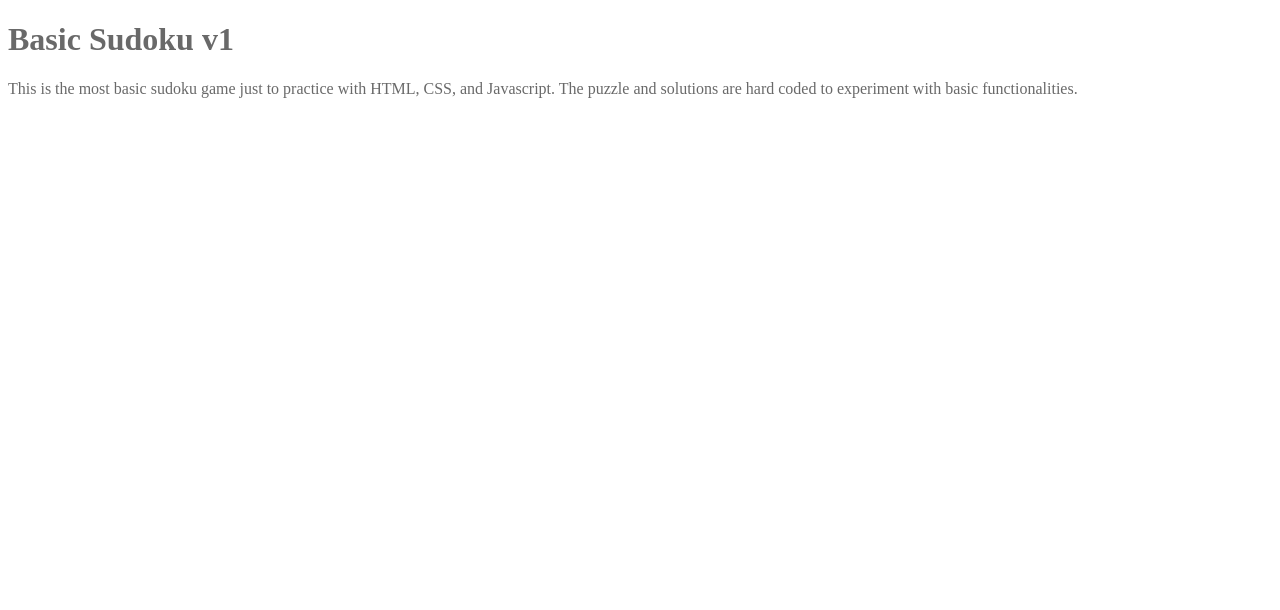
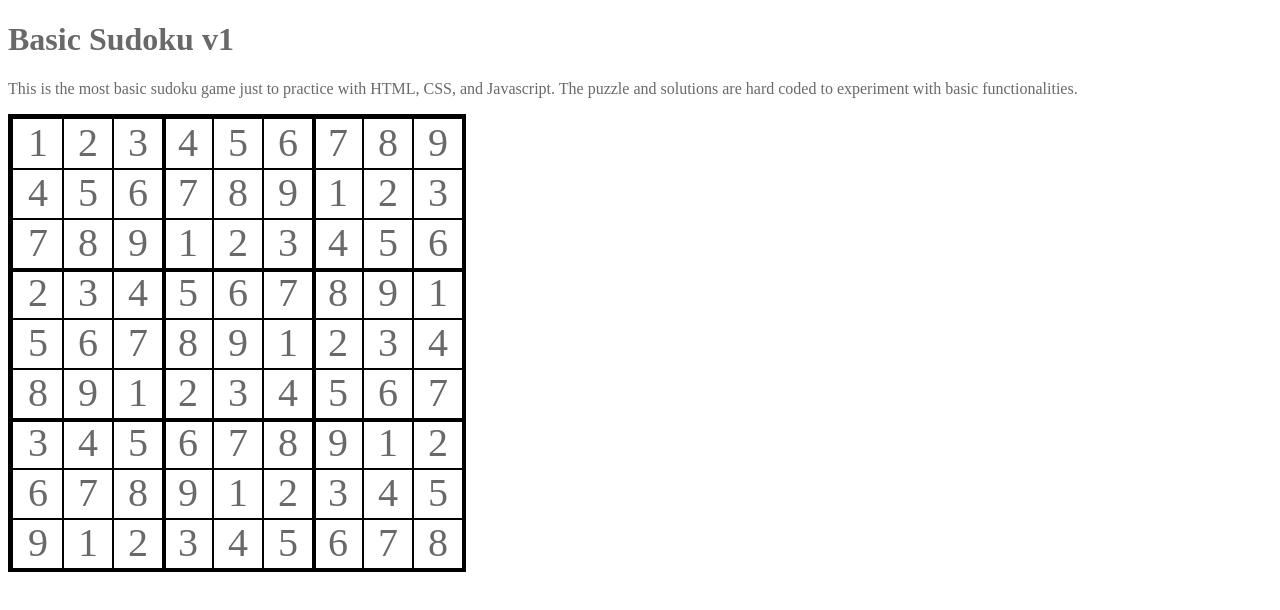
Before and after one commit to itsOwlbit/sudoku-project, a plain HTML site: page sudoku-classic-v1/index.html in a window 1280 px wide. Drawn offline with Linux system fonts and the light colour scheme.

Commit message:
designing the puzzle board and documenting game

```diff
--- /dev/null
+++ b/sudoku-classic-v1/css/reset.css
@@ -0,0 +1,48 @@
+/* http://meyerweb.com/eric/tools/css/reset/
+   v2.0 | 20110126
+   License: none (public domain)
+*/
+
+html, body, div, span, applet, object, iframe,
+h1, h2, h3, h4, h5, h6, p, blockquote, pre,
+a, abbr, acronym, address, big, cite, code,
+del, dfn, em, img, ins, kbd, q, s, samp,
+small, strike, strong, sub, sup, tt, var,
+b, u, i, center,
+dl, dt, dd, ol, ul, li,
+fieldset, form, label, legend,
+table, caption, tbody, tfoot, thead, tr, th, td,
+article, aside, canvas, details, embed,
+figure, figcaption, footer, header, hgroup,
+menu, nav, output, ruby, section, summary,
+time, mark, audio, video {
+	margin: 0;
+	padding: 0;
+	border: 0;
+	font-size: 100%;
+	font: inherit;
+	vertical-align: baseline;
+}
+/* HTML5 display-role reset for older browsers */
+article, aside, details, figcaption, figure,
+footer, header, hgroup, menu, nav, section {
+	display: block;
+}
+body {
+	line-height: 1;
+}
+ol, ul {
+	list-style: none;
+}
+blockquote, q {
+	quotes: none;
+}
+blockquote:before, blockquote:after,
+q:before, q:after {
+	content: '';
+	content: none;
+}
+table {
+	border-collapse: collapse;
+	border-spacing: 0;
+}
--- /dev/null
+++ b/sudoku-classic-v1/css/styles.css
@@ -0,0 +1,30 @@
+body {
+    color: #696969;
+}
+
+.container {
+    color: #696969;
+    font-size: 2.5rem;
+    line-height: 3rem;
+    width: fit-content;
+    display: grid;
+    grid-template-rows: repeat(9, 50px);
+    grid-template-columns: repeat(9, 50px);
+    grid-auto-flow: row;
+    border: 4px solid black;
+}
+
+.item {
+    height: 100%;
+    width: 100%;
+    border: 1px solid black;
+    text-align: center;
+}
+
+.row-3, .row-6 {
+    border-bottom: 3px solid black;
+}
+
+.col-3, .col-6 {
+    border-right: 3px solid black;
+}
--- a/sudoku-classic-v1/index.html
+++ b/sudoku-classic-v1/index.html
@@ -3,7 +3,8 @@
 <head>
     <meta charset="UTF-8">
     <meta name="viewport" content="width=device-width, initial-scale=1.0">
-    <link rel="stylesheet" href="../css/styles.css">
+    <!-- <link rel="stylesheet" href="css/reset.css"> -->
+    <link rel="stylesheet" href="css/styles.css">
     <title>Basic Sudoku</title>
 </head>
 <body>
@@ -11,5 +12,88 @@
     <div>
         <p>This is the most basic sudoku game just to practice with HTML, CSS, and Javascript.  The puzzle and solutions are hard coded to experiment with basic functionalities.</p>
     </div>
+    <div class="container">
+        <div class="item row-1 col-1 block-1">1</div>
+        <div class="item row-1 col-2 block-1">2</div>
+        <div class="item row-1 col-3 block-1">3</div>
+        <div class="item row-1 col-4 block-2">4</div>
+        <div class="item row-1 col-5 block-2">5</div>
+        <div class="item row-1 col-6 block-2">6</div>
+        <div class="item row-1 col-7 block-3">7</div>
+        <div class="item row-1 col-8 block-3">8</div>
+        <div class="item row-1 col-9 block-3">9</div>
+        <div class="item row-2 col-1 block-1">4</div>
+        <div class="item row-2 col-2 block-1">5</div>
+        <div class="item row-2 col-3 block-1">6</div>
+        <div class="item row-2 col-4 block-2">7</div>
+        <div class="item row-2 col-5 block-2">8</div>
+        <div class="item row-2 col-6 block-2">9</div>
+        <div class="item row-2 col-7 block-3">1</div>
+        <div class="item row-2 col-8 block-3">2</div>
+        <div class="item row-2 col-9 block-3">3</div>
+        <div class="item row-3 col-1 block-1">7</div>
+        <div class="item row-3 col-2 block-1">8</div>
+        <div class="item row-3 col-3 block-1">9</div>
+        <div class="item row-3 col-4 block-2">1</div>
+        <div class="item row-3 col-5 block-2">2</div>
+        <div class="item row-3 col-6 block-2">3</div>
+        <div class="item row-3 col-7 block-3">4</div>
+        <div class="item row-3 col-8 block-3">5</div>
+        <div class="item row-3 col-9 block-3">6</div>
+        <div class="item row-4 col-1 block-4">2</div>
+        <div class="item row-4 col-2 block-4">3</div>
+        <div class="item row-4 col-3 block-4">4</div>
+        <div class="item row-4 col-4 block-5">5</div>
+        <div class="item row-4 col-5 block-5">6</div>
+        <div class="item row-4 col-6 block-5">7</div>
+        <div class="item row-4 col-7 block-6">8</div>
+        <div class="item row-4 col-8 block-6">9</div>
+        <div class="item row-4 col-9 block-6">1</div>
+        <div class="item row-5 col-1 block-4">5</div>
+        <div class="item row-5 col-2 block-4">6</div>
+        <div class="item row-5 col-3 block-4">7</div>
+        <div class="item row-5 col-4 block-5">8</div>
+        <div class="item row-5 col-5 block-5">9</div>
+        <div class="item row-5 col-6 block-5">1</div>
+        <div class="item row-5 col-7 block-6">2</div>
+        <div class="item row-5 col-8 block-6">3</div>
+        <div class="item row-5 col-9 block-6">4</div>
+        <div class="item row-6 col-1 block-4">8</div>
+        <div class="item row-6 col-2 block-4">9</div>
+        <div class="item row-6 col-3 block-4">1</div>
+        <div class="item row-6 col-4 block-5">2</div>
+        <div class="item row-6 col-5 block-5">3</div>
+        <div class="item row-6 col-6 block-5">4</div>
+        <div class="item row-6 col-7 block-6">5</div>
+        <div class="item row-6 col-8 block-6">6</div>
+        <div class="item row-6 col-9 block-6">7</div>
+        <div class="item row-7 col-1 block-7">3</div>
+        <div class="item row-7 col-2 block-7">4</div>
+        <div class="item row-7 col-3 block-7">5</div>
+        <div class="item row-7 col-4 block-8">6</div>
+        <div class="item row-7 col-5 block-8">7</div>
+        <div class="item row-7 col-6 block-8">8</div>
+        <div class="item row-7 col-7 block-9">9</div>
+        <div class="item row-7 col-8 block-9">1</div>
+        <div class="item row-7 col-9 block-9">2</div>
+        <div class="item row-8 col-1 block-7">6</div>
+        <div class="item row-8 col-2 block-7">7</div>
+        <div class="item row-8 col-3 block-7">8</div>
+        <div class="item row-8 col-4 block-8">9</div>
+        <div class="item row-8 col-5 block-8">1</div>
+        <div class="item row-8 col-6 block-8">2</div>
+        <div class="item row-8 col-7 block-9">3</div>
+        <div class="item row-8 col-8 block-9">4</div>
+        <div class="item row-8 col-9 block-9">5</div>
+        <div class="item row-9 col-1 block-7">9</div>
+        <div class="item row-9 col-2 block-7">1</div>
+        <div class="item row-9 col-3 block-7">2</div>
+        <div class="item row-9 col-4 block-8">3</div>
+        <div class="item row-9 col-5 block-8">4</div>
+        <div class="item row-9 col-6 block-8">5</div>
+        <div class="item row-9 col-7 block-9">6</div>
+        <div class="item row-9 col-8 block-9">7</div>
+        <div class="item row-9 col-9 block-9">8</div>
+    </div>
 </body>
 </html>
```
Also changed, not shown: 1 other file.
